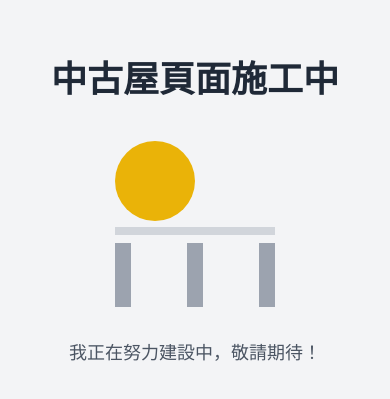
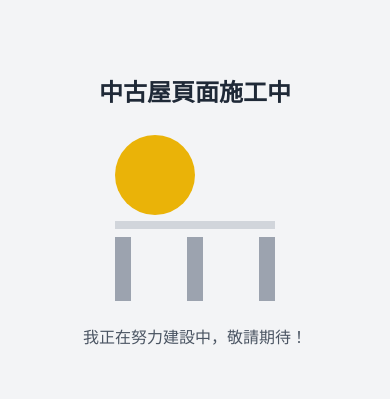
Before and after one commit to supermanko1102/trace-price, a Next.js app: page /used-house in a window 390 px wide. Shown: the part 209-608 px from the top of the page. Built offline with nearby package versions, Linux system fonts and the light colour scheme.

Commit message:
feat: rwd

```diff
--- a/app/presale-house/page.tsx
+++ b/app/presale-house/page.tsx
@@ -146,6 +146,7 @@ export default function Home() {
             <TableHead>建案名稱</TableHead>
             <TableHead>主要用途</TableHead>
             <TableHead>棟及號</TableHead>
+            <TableHead>建築物門牌</TableHead>
             <TableHead>主建物每坪價格</TableHead>
             <TableHead>主建物面積</TableHead>
             <TableHead>主建物總價</TableHead>
@@ -162,6 +163,7 @@ export default function Home() {
               <TableCell>{house.projectName}</TableCell>
               <TableCell>{house.mainUse}</TableCell>
               <TableCell>{house.buildingNumber}</TableCell>
+              <TableCell>{house.address}</TableCell>
               <TableCell>
                 {formatPrice(Math.round(house.mainBuildingPricePerPin))}
               </TableCell>
--- a/app/used-house/page.tsx
+++ b/app/used-house/page.tsx
@@ -5,9 +5,9 @@ import { motion } from "framer-motion";
 
 function ConstructionPage() {
   return (
-    <div className="flex flex-col items-center justify-center min-h-screen bg-gray-100">
+    <div className="flex flex-col items-center justify-center min-h-screen bg-gray-100 px-4 sm:px-6 lg:px-8">
       <motion.div
-        className="text-4xl font-bold mb-8 text-gray-800"
+        className="text-2xl sm:text-3xl md:text-4xl font-bold mb-4 sm:mb-6 md:mb-8 text-gray-800 text-center"
         initial={{ opacity: 0, y: -50 }}
         animate={{ opacity: 1, y: 0 }}
         transition={{ duration: 0.5 }}
@@ -40,7 +40,7 @@ function ConstructionPage() {
         </div>
       </div>
       <motion.p
-        className="mt-8 text-lg text-gray-600"
+        className="mt-6 sm:mt-8 text-base sm:text-lg text-gray-600 text-center"
         initial={{ opacity: 0 }}
         animate={{ opacity: 1 }}
         transition={{ duration: 0.5, delay: 0.8 }}
--- a/components/chart/HousePriceTrendChart.tsx
+++ b/components/chart/HousePriceTrendChart.tsx
@@ -1,4 +1,4 @@
-import React, { useMemo, useEffect } from "react";
+import React, { useMemo } from "react";
 import {
   AreaChart,
   Area,
@@ -102,7 +102,6 @@ const processRegionData = (dataArray: DataPoint[]) => {
 
 const HousePriceTrendChart: React.FC<HousePriceTrendChartProps> = ({
   data,
-  selectedRegion,
   selectedDistrict,
 }) => {
   const chartData = useMemo(() => {
@@ -124,7 +123,7 @@ const HousePriceTrendChart: React.FC<HousePriceTrendChartProps> = ({
   }, [data, selectedDistrict]);
 
   if (chartData.length === 0) {
-    return <div>暫無數據可顯示。請確保已選擇一個區域。</div>;
+    return <div>暫無圖表可顯示。請確保已選擇一個區域。</div>;
   }
 
   const formatXAxis = (tickItem: string) => {
@@ -136,7 +135,7 @@ const HousePriceTrendChart: React.FC<HousePriceTrendChartProps> = ({
   };
 
   if (!selectedDistrict) {
-    return <div>請選擇一個鄉鎮區</div>;
+    return <div className="text-red-400">*請選擇一個鄉鎮區來查看趨勢圖*</div>;
   }
 
   return (
--- a/types/types.ts
+++ b/types/types.ts
@@ -1,4 +1,5 @@
 export interface House {
+  address: string;
   projectName: string;
   buildingNumber: string;
   district: string;
```
